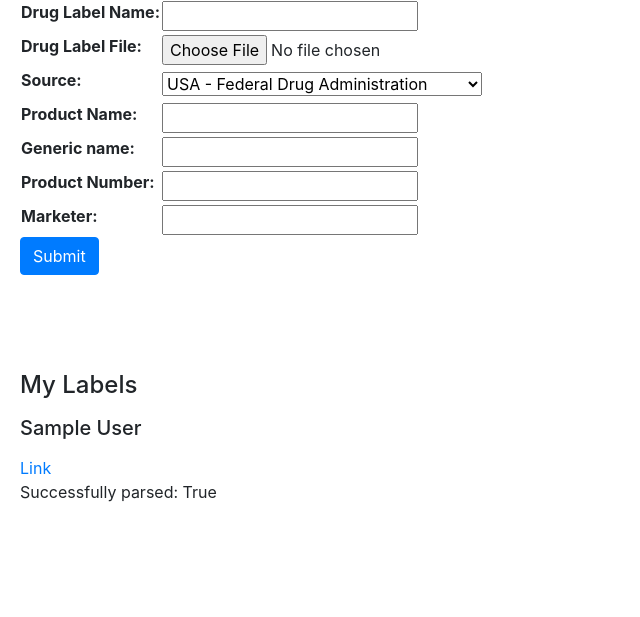
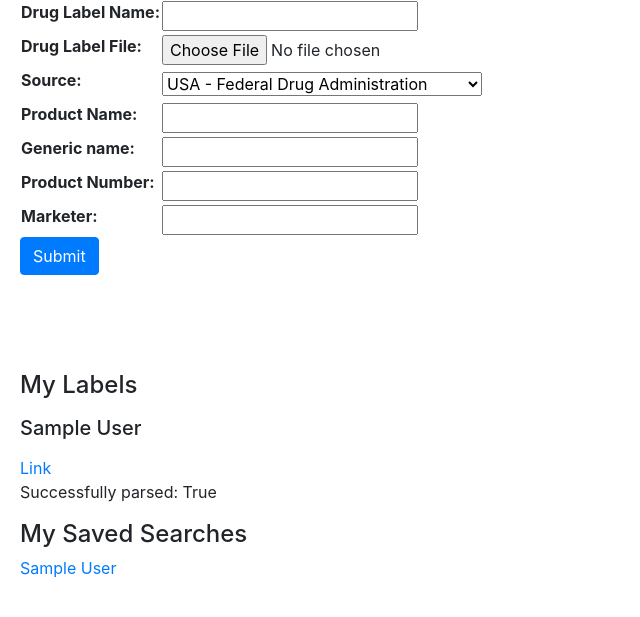
Before and after one commit to globalrx/globalrx, a Django app: page /users/my_labels/ in a window 1280 px wide. Shown: the part 142-759 px from the top of the page, without its empty margins (0-640 px from the left). Run offline with Django 4.2, Linux system fonts and the light colour scheme; a user stored in the database is signed in; tables that the repository leaves empty hold one stand-in row (values such as "Sample post"); parts of the project's set-up code (start-up, migrations or seed data) failed here and were passed over; some libraries are stand-ins or nearby versions.

Commit message:
Gets saved search working

```diff
--- a/dle/search/views.py
+++ b/dle/search/views.py
@@ -11,6 +11,7 @@ from search.models import SearchRequest
 
 from . import services as SearchService
 from .services import get_type_ahead_mapping
+from users.forms import SavedSearchForm
 
 
 # NOTE comment out cache decorators when doing development to view updates to your front-end templates.
@@ -88,8 +89,12 @@ def list_search_results_impl(request: HttpRequest) -> HttpResponse:
 
 def es_search(request: HttpRequest) -> HttpResponse:
     """Search results list view"""
+    form = SavedSearchForm()
+
     context = {
         "ELASTIC_HOST": reverse("api:searchkit_root"),
         "VECTORIZE_SERVICE": reverse("api:vectorize"),
+        "form": form
     }
+
     return render(request, "search/elastic/search.html", context=context)
--- a/dle/users/forms.py
+++ b/dle/users/forms.py
@@ -11,3 +11,7 @@ class MyLabelForm(forms.Form):
     generic_name = forms.CharField(label="Generic name", max_length=255, required=True)
     product_number = forms.CharField(label="Product Number", max_length=255, required=True)
     marketer = forms.CharField(label="Marketer", max_length=255, required=True)
+
+class SavedSearchForm(forms.Form):
+    name = forms.CharField(label="Search Name", max_length=255, required=True)
+    url = forms.CharField(label="Url", max_length=255, required=True, widget=forms.HiddenInput())
--- a/dle/users/templates/users/my_labels.html
+++ b/dle/users/templates/users/my_labels.html
@@ -28,4 +28,10 @@
         <p>Successfully parsed: {{ my_label.is_successfully_parsed }}</p>
     {% endfor %}
 
+<h4>My Saved Searches</h4>
+{% for search in saved_searches %}
+    <a href="{{ search.url }}">{{ search.name }}</a><br>
+{% endfor %}
+
+
 {% endblock %}
--- a/dle/users/urls.py
+++ b/dle/users/urls.py
@@ -11,6 +11,5 @@ urlpatterns = [
     path("register/", views.register, name="register"),
     path("my_labels/", views.my_labels_view, name="my_labels"),
     path("my_labels/create/", views.create_my_label, name="create_my_label"),
-    # path("saved_searches/", views.saved_searches_view, name="saved_searches"),
-    # path("saved_searches/create/", views.create_saved_search_view, name="create_my_saved_search"),
+    path("saved_searches/create/", views.create_saved_search, name="create_my_saved_search"),
 ]
--- a/dle/users/views.py
+++ b/dle/users/views.py
@@ -11,7 +11,8 @@ from django.contrib.auth.decorators import login_required
 from data.models import DrugLabel
 
 from .forms import MyLabelForm
-from .models import MyLabel, User
+from .forms import SavedSearchForm
+from .models import MyLabel, SavedSearch, User
 
 
 def login_view(request):
@@ -72,12 +73,35 @@ def my_labels_view(request, msg=None):
     # get a list of the user's MyLabels
     # note, could have performance issues if user has a "lot" of labels
     my_labels = MyLabel.objects.filter(user=request.user).all()
+    saved_searches = SavedSearch.objects.filter(user=request.user).all()
+
     context = {
         "form": form,
         "my_labels": my_labels,
         "message": msg,
+        "saved_searches": saved_searches,
     }
     return render(request, "users/my_labels.html", context)
+
+
+@login_required
+def create_saved_search(request):
+    """Accepts a request for a user to create saved search record"""
+    if request.method == "POST":
+        form = SavedSearchForm(request.POST)
+        if form.is_valid():
+            url = form.cleaned_data["url"]
+            name = form.cleaned_data["name"]
+
+            saved_search = SavedSearch(
+                url=url,
+                name=name,
+                user=request.user,
+            )
+
+            saved_search.save()
+
+            return redirect(reverse("users:my_labels"))
 
 
 @login_required
```
Also changed, not shown: dle/search/templates/search/elastic/search.html (+12 -4 lines).
